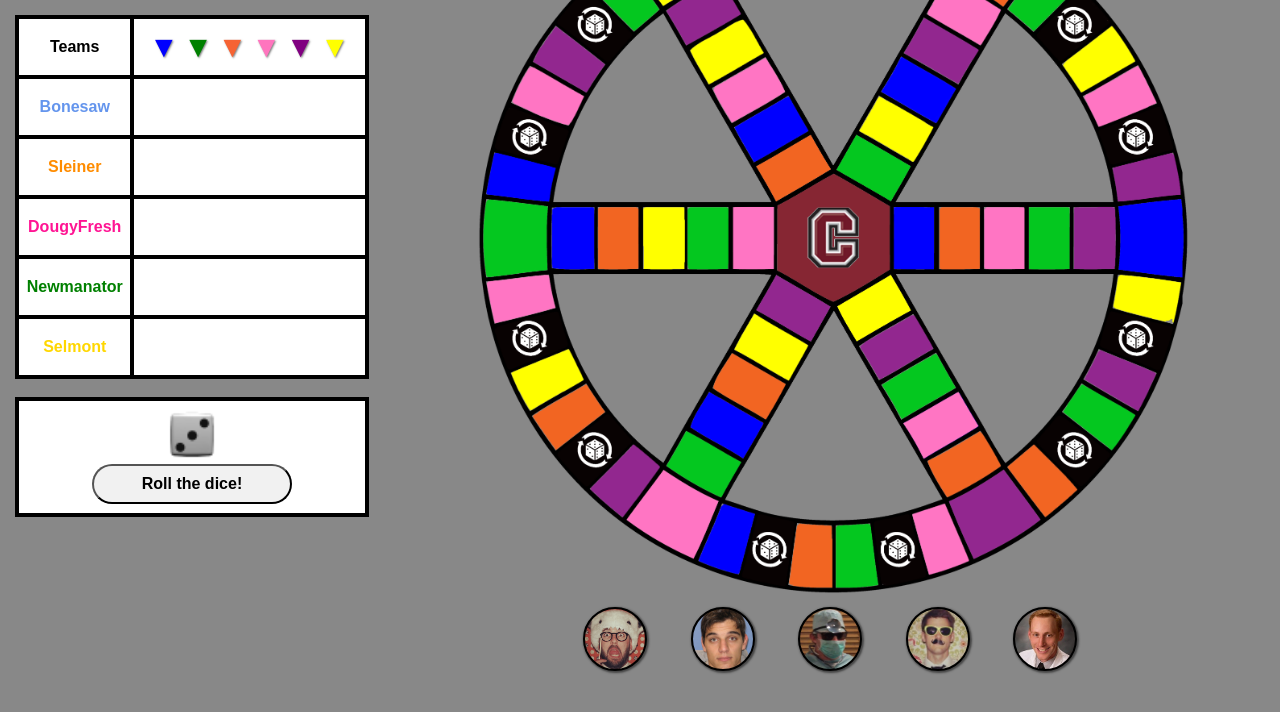
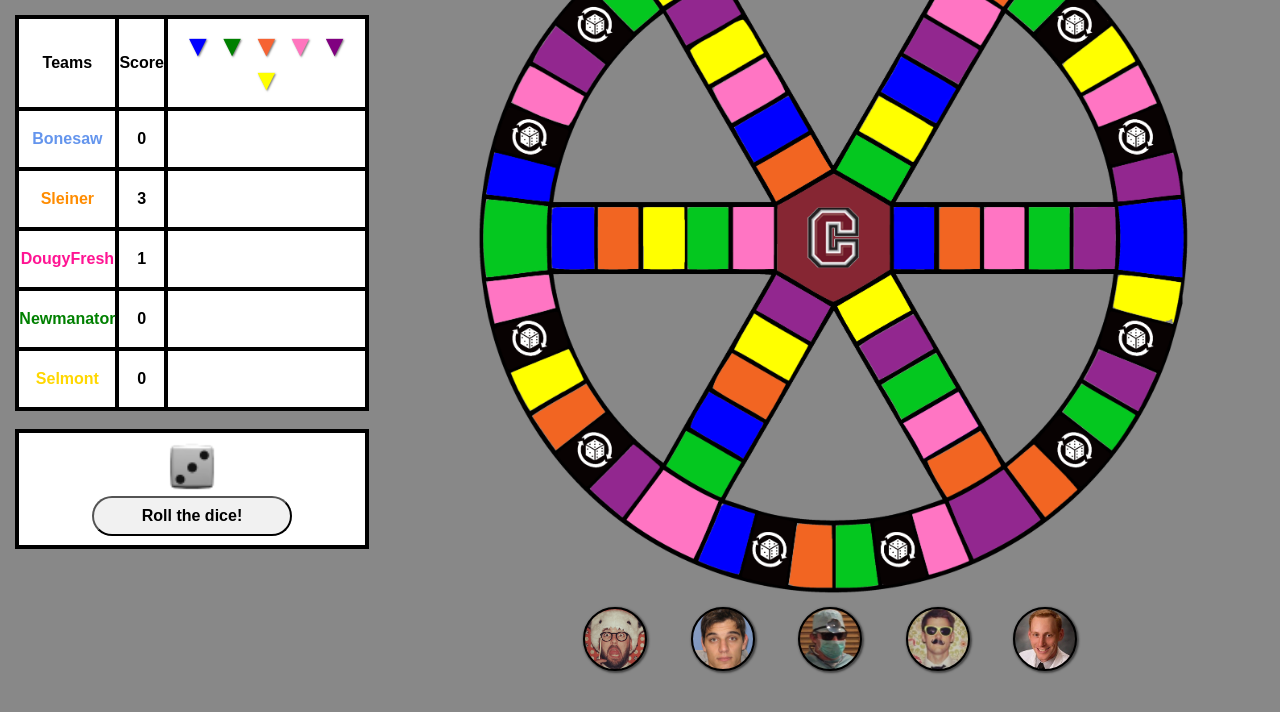
Before and after one commit to michaelcnewman/michaelcnewman.github.io, a plain HTML site: page index.html in a window 1280 px wide. Shown: the part 36-748 px from the top of the page. Drawn offline with Linux system fonts and the light colour scheme.

Commit message:
new scores

```diff
--- a/index.html
+++ b/index.html
@@ -25,6 +25,7 @@
             <table id="score-table">
                 <tr>
                     <th>Teams</th>
+                    <th>Score</th>
                     <th>
                         <span id="w0" class="wedge wedge0" draggable="true" data-draggable="master-wedge">&#9660;</span>
                         <span id="w1" class="wedge wedge1" draggable="true" data-draggable="master-wedge">&#9660;</span>
@@ -33,11 +34,11 @@
                         <span id="w4" class="wedge wedge4" draggable="true" data-draggable="master-wedge">&#9660;</span>
                         <span id="w5" class="wedge wedge5" draggable="true" data-draggable="master-wedge">&#9660;</span>
                 </tr>
-                <tr><td style="color:cornflowerblue">Bonesaw</td>  <td id="t0"></td></tr>
-                <tr><td style="color:darkorange">Sleiner</td>    <td id="t1"></td></tr>
-                <tr><td style="color:deeppink">DougyFresh</td>        <td id="t2"></td></tr>
-                <tr><td style="color:green">Newmanator</td>          <td id="t3"></td></tr>
-                <tr><td style="color:gold">Selmont</td>          <td id="t4"></td></tr>
+                <tr><td style="color:cornflowerblue">Bonesaw</td><td>0</td>  <td id="t0"></td></tr>
+                <tr><td style="color:darkorange">Sleiner</td><td>3</td>    <td id="t1"></td></tr>
+                <tr><td style="color:deeppink">DougyFresh</td><td>1</td>        <td id="t2"></td></tr>
+                <tr><td style="color:green">Newmanator</td><td>0</td>          <td id="t3"></td></tr>
+                <tr><td style="color:gold">Selmont</td><td>0</td>          <td id="t4"></td></tr>
                 <!-- <tr><td style="color:red"></td>              <td id="t5"></td></tr> -->
             </table>
 
```
Also changed, not shown: 1 other file.
